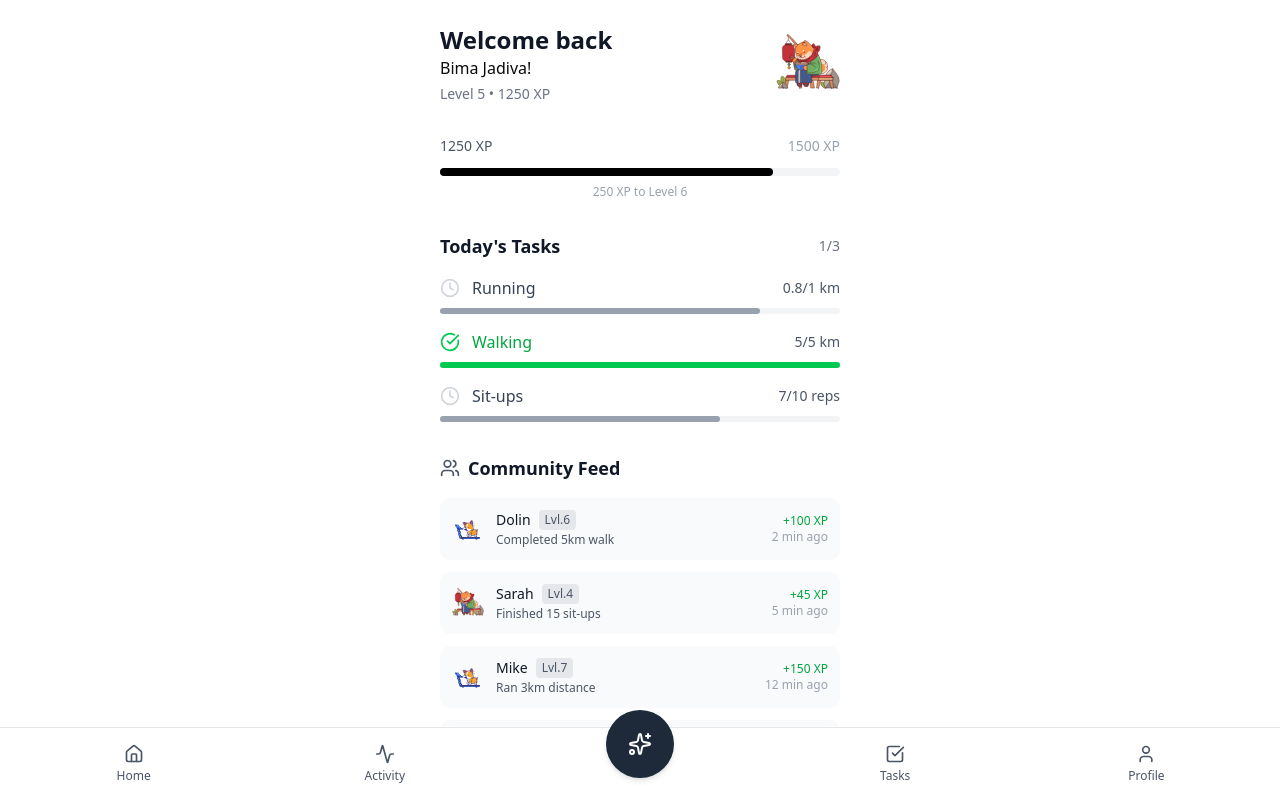
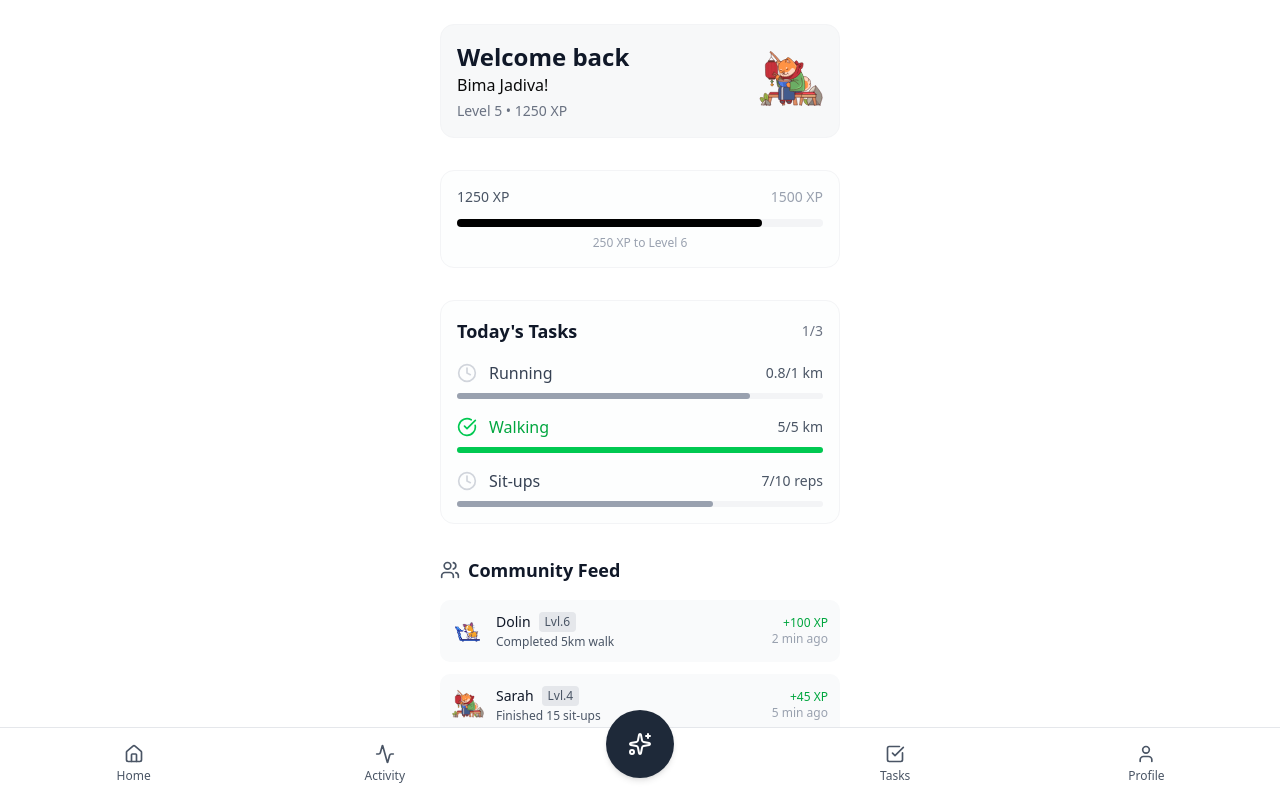
Before and after one commit to Onchain-Leveling/onchain-lvl-frontend, a Next.js app: page /Homepage in a window 1280 px wide. Shown: the top 800 px of the page. Built offline with nearby package versions, Linux system fonts and the light colour scheme.

Commit message:
feat: Enhance Homepage section styling
Added padding, border, rounded corners, and subtle background colors to key Homepage sections for improved visual separation and user experience.

```diff
--- a/src/app/Homepage/page.tsx
+++ b/src/app/Homepage/page.tsx
@@ -60,7 +60,7 @@ export default function Homepage() {
   return (
     <div className="min-h-screen bg-white pb-20">
       <div className="max-w-md mx-auto p-6">
-        <div className="flex items-center justify-between mb-8">
+        <div className="flex items-center justify-between mb-8 p-4 border border-gray-100 rounded-xl bg-gray-200/30">
           <div>
             <h1 className="text-2xl font-bold text-gray-900">Welcome back</h1>
             <p>Bima Jadiva!</p>
@@ -74,7 +74,7 @@ export default function Homepage() {
           </div>
         </div>
 
-        <div className="mb-8">
+        <div className="mb-8 p-4 border border-gray-100 rounded-xl bg-gray-50/30">
           <div className="flex items-center justify-between mb-3">
             <span className="text-sm font-medium text-gray-600">{levelData.xp} XP</span>
             <span className="text-sm text-gray-400">{levelData.nextLevelXp} XP</span>
@@ -90,7 +90,7 @@ export default function Homepage() {
           </p>
         </div>
 
-        <div className="mb-8">
+        <div className="mb-8 p-4 border border-gray-100 rounded-xl bg-gray-50/30">
           <div className="flex items-center justify-between mb-4">
             <h2 className="text-lg font-semibold text-gray-900">Today's Tasks</h2>
             <span className="text-sm text-gray-500">{completedTasks}/{dailyTasks.length}</span>
```
